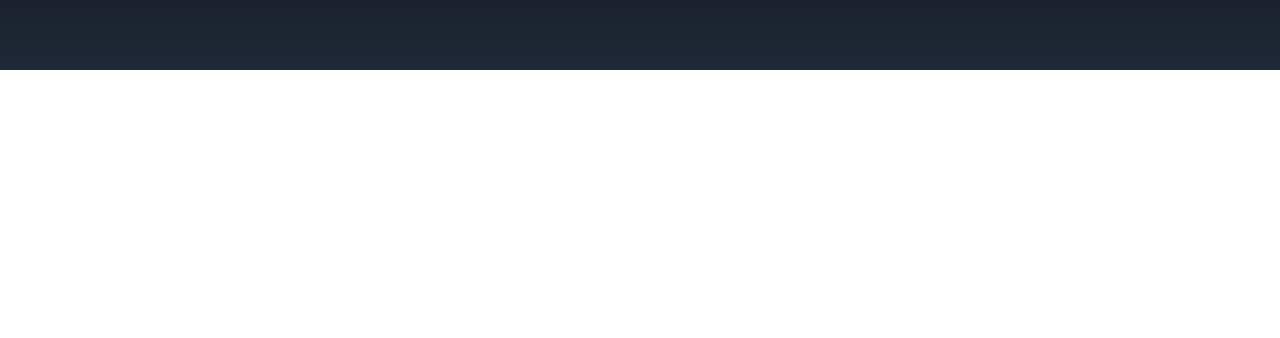
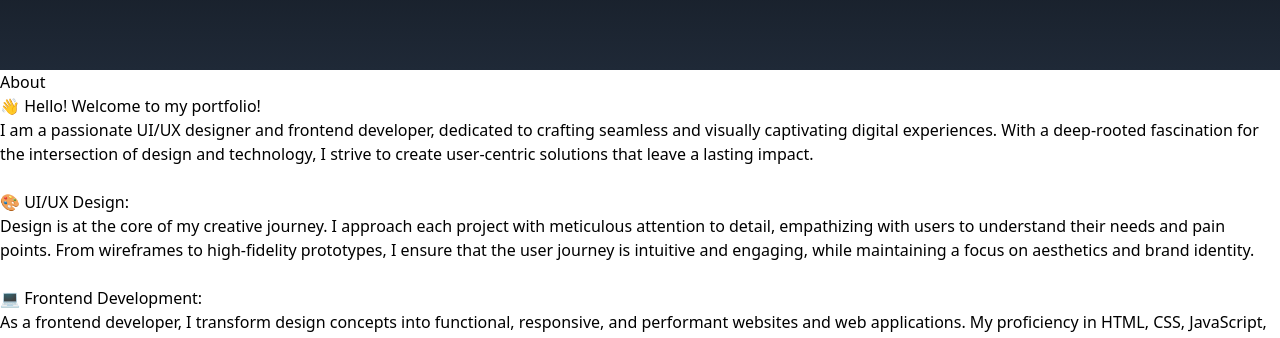
Before and after one commit to migarakavishan/my-portfolio, a React (Create React App) app: page / in a window 1280 px wide. Shown: the part 730-1068 px from the top of the page. Before the commit the page ends 800 px from the top, so only its background shows below. Built offline with nearby package versions, Linux system fonts and the light colour scheme.

Commit message:
about start

```diff
--- a/src/App.js
+++ b/src/App.js
@@ -1,3 +1,4 @@
+import About from "./components/About";
 import Home from "./components/Home";
 import NavBar from "./components/NavBar";
 
@@ -6,6 +7,7 @@ function App() {
     <div>
       <NavBar />
       <Home />
+      <About />
     </div>
   );
 }
--- /dev/null
+++ b/src/components/About.jsx
@@ -0,0 +1,23 @@
+import React from 'react'
+
+const About = () => {
+  return (
+    <div>
+        <div>
+            <div>
+                <p>About</p>
+            </div>
+            <p>👋 Hello! Welcome to my portfolio!</p>
+            <p>I am a passionate UI/UX designer and frontend developer, dedicated to crafting seamless and visually captivating digital experiences. With a deep-rooted fascination for the intersection of design and technology, I strive to create user-centric solutions that leave a lasting impact.</p>
+            <br />
+            <p>🎨 UI/UX Design:</p>
+            <p>Design is at the core of my creative journey. I approach each project with meticulous attention to detail, empathizing with users to understand their needs and pain points. From wireframes to high-fidelity prototypes, I ensure that the user journey is intuitive and engaging, while maintaining a focus on aesthetics and brand identity.</p>
+            <br />
+            <p>💻 Frontend Development:</p>
+            <p>As a frontend developer, I transform design concepts into functional, responsive, and performant websites and web applications. My proficiency in HTML, CSS, JavaScript, and modern frontend frameworks like React enables me to bring designs to life with smooth interactions and seamless user interfaces.</p>
+        </div>
+    </div>
+  )
+}
+
+export default About
--- a/src/components/Home.jsx
+++ b/src/components/Home.jsx
@@ -35,7 +35,7 @@ const Home = () => {
           </div>
         </div>
 
-        <div className="mx-10">
+        <div className="mx-10 ">
           <img
             src={ProfileImage}
             alt="my profile"
--- a/src/components/NavBar.jsx
+++ b/src/components/NavBar.jsx
@@ -27,7 +27,7 @@ const NavBar = () => {
     },
   ];
   return (
-    <div className="flex justify-between items-center w-full h-20 px-10 text-white bg-black fixed">
+    <div className="flex justify-between items-center w-full h-20 px-10 text-white bg-black bg-opacity-95 fixed">
       <div>
         <h1 className="text-5xl font-signature">Migara</h1>
       </div>
--- a/tailwind.config.js
+++ b/tailwind.config.js
@@ -7,7 +7,7 @@ module.exports = {
     extend: {},
     fontFamily:{
     signature: ["'Norican', cursive"],
-    }
+    },
   },
   plugins: [],
 }
```
